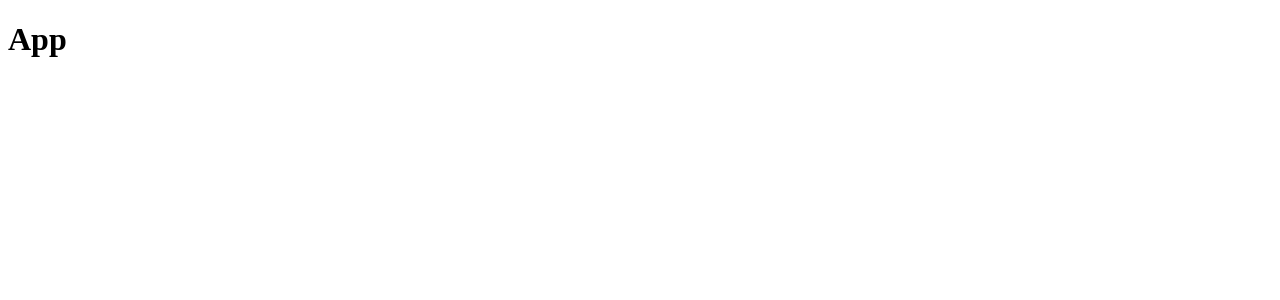
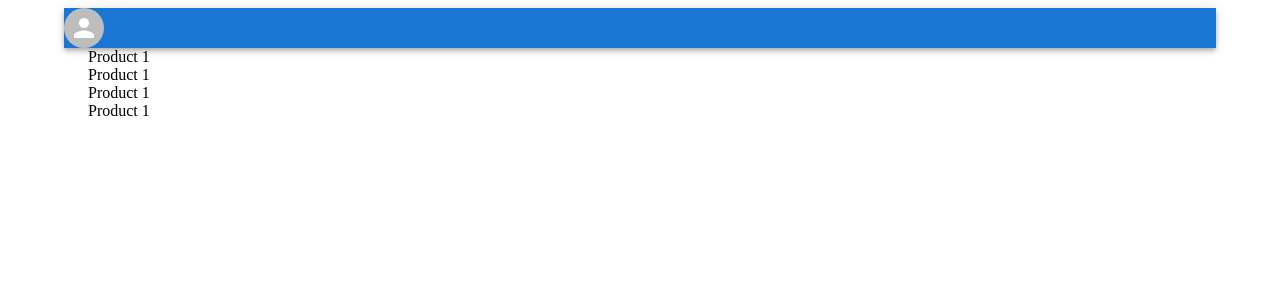
Before and after one commit to Thinushika/eCommerce_app_frontend, a React (Create React App) app: page / in a window 1280 px wide. Shown: the top 300 px of the page. Built offline with nearby package versions, Linux system fonts and the light colour scheme.

Commit message:
folder structure update

```diff
--- a/package.json
+++ b/package.json
@@ -3,6 +3,10 @@
   "version": "0.1.0",
   "private": true,
   "dependencies": {
+    "@emotion/react": "^11.8.2",
+    "@emotion/styled": "^11.8.1",
+    "@mui/material": "^5.5.1",
+    "@mui/styles": "^5.5.1",
     "@testing-library/jest-dom": "^5.16.2",
     "@testing-library/react": "^12.1.4",
     "@testing-library/user-event": "^13.5.0",
--- a/src/App.js
+++ b/src/App.js
@@ -1,10 +1,32 @@
-import React from "react";
+import { Container, Grow, Grid, Avatar, AppBar } from "@mui/material";
+import Products from "./components/products/Products";
+import useStyles from "./styles";
 
 const App = () => {
+  const classes = useStyles();
+
   return (
-    <div>
-      <h1>App</h1>
-    </div>
+    <>
+      <Container maxWidth="lg" classname={classes.container}>
+        <AppBar position="static" classname={classes.appBar}>
+          <Avatar classname={classes.avatar} />
+        </AppBar>
+        <Grow in>
+          <Container>
+            <Grid
+              container
+              justify="space-between"
+              alignItems="stretch"
+              spacing={3}
+            >
+              <Grid item xs={12} sm={7}>
+                <Products />
+              </Grid>
+            </Grid>
+          </Container>
+        </Grow>
+      </Container>
+    </>
   );
 };
 
--- /dev/null
+++ b/src/components/products/Products.jsx
@@ -0,0 +1,17 @@
+import Product from "./product/Product";
+import useStyles from "./styles";
+
+const Products = () => {
+  const classes = useStyles();
+
+  return (
+    <>
+      <Product />
+      <Product />
+      <Product />
+      <Product />
+    </>
+  );
+};
+
+export default Products;
--- /dev/null
+++ b/src/components/products/product/Product.jsx
@@ -0,0 +1,9 @@
+import useStyles from "./styles";
+
+const Product = () => {
+  const classes = useStyles();
+
+  return <div>Product 1</div>;
+};
+
+export default Product;
--- /dev/null
+++ b/src/components/products/product/styles.js
@@ -0,0 +1,5 @@
+import { makeStyles } from "@mui/styles";
+
+export default makeStyles(() => ({
+  container: {},
+}));
--- /dev/null
+++ b/src/components/products/styles.js
@@ -0,0 +1,5 @@
+import { makeStyles } from "@mui/styles";
+
+export default makeStyles(() => ({
+  container: {},
+}));
--- a/src/index.js
+++ b/src/index.js
@@ -1,4 +1,3 @@
-import react from "react";
 import ReactDOM from "react-dom";
 
 import App from "./App";
--- /dev/null
+++ b/src/styles.js
@@ -0,0 +1,25 @@
+import { makeStyles } from "@mui/styles";
+
+export default makeStyles(() => ({
+  container: {
+    width: "1440px",
+    height: "1024px",
+    position: "relative",
+    background: "#FFFFFF",
+    display: "flex",
+    flexDirection: "column",
+  },
+  appBar: {
+    borderRadius: 15,
+    margin: "3px 0",
+    display: "flex",
+    flexDirection: "row",
+    justifyContent: "center",
+    alignItems: "center",
+  },
+  avatar: {
+    width: "58px",
+    height: "58px",
+    left: "179px",
+  },
+}));
```
Also changed, not shown: 1 other file (tests, documents, lock files or other folders).
